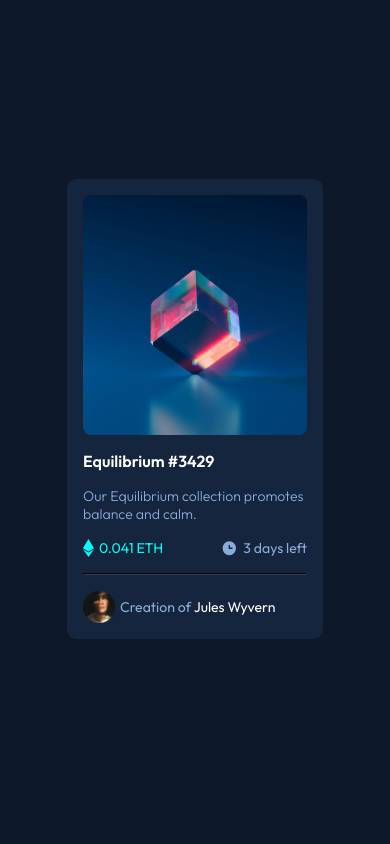
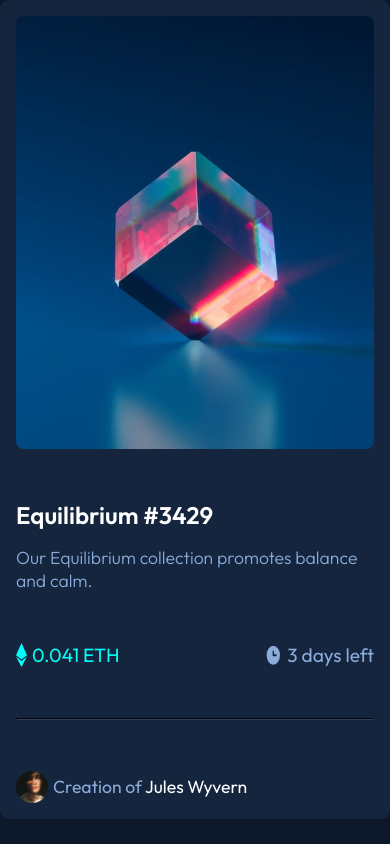
Before and after one commit to Code-with-Vico/nft-preview-card-component-main, a plain HTML site: page index.html in a window 390 px wide. Drawn offline with Linux system fonts and the light colour scheme.

Commit message:
adjusted mobile view font size

```diff
--- a/CSS/media-screen.css
+++ b/CSS/media-screen.css
@@ -1,8 +1,31 @@
         /* MOBILE */
 
 @media (max-width: 450px) {
-    .main {
+    .card {
         width: 100%;
         height: 100%;
+        justify-content: space-between;
+    }
+
+    .showcase {
+        width: 100%;
+        height: 55%;
+    }
+
+    .main-text h4{
+        font-size: 1.5rem;
+    }
+
+    .main-text p {
+        font-size: 1.1rem;
+    }
+
+    .value span {
+        font-size: 1.2rem;
+    }
+
+    .profile p{
+        font-size: 1.1rem;
+        text-align: center;
     }
 }
--- a/index.html
+++ b/index.html
@@ -21,9 +21,7 @@
     <div class="container">
       <div class="card">
 
-        <div class="showcase">
-          <!-- <img src="images/image-equilibrium.jpg" alt=""> -->
-        </div>
+        <div class="showcase"></div>
         <div class="main-text">
           <h4>Equilibrium #3429</h4>
 
```
